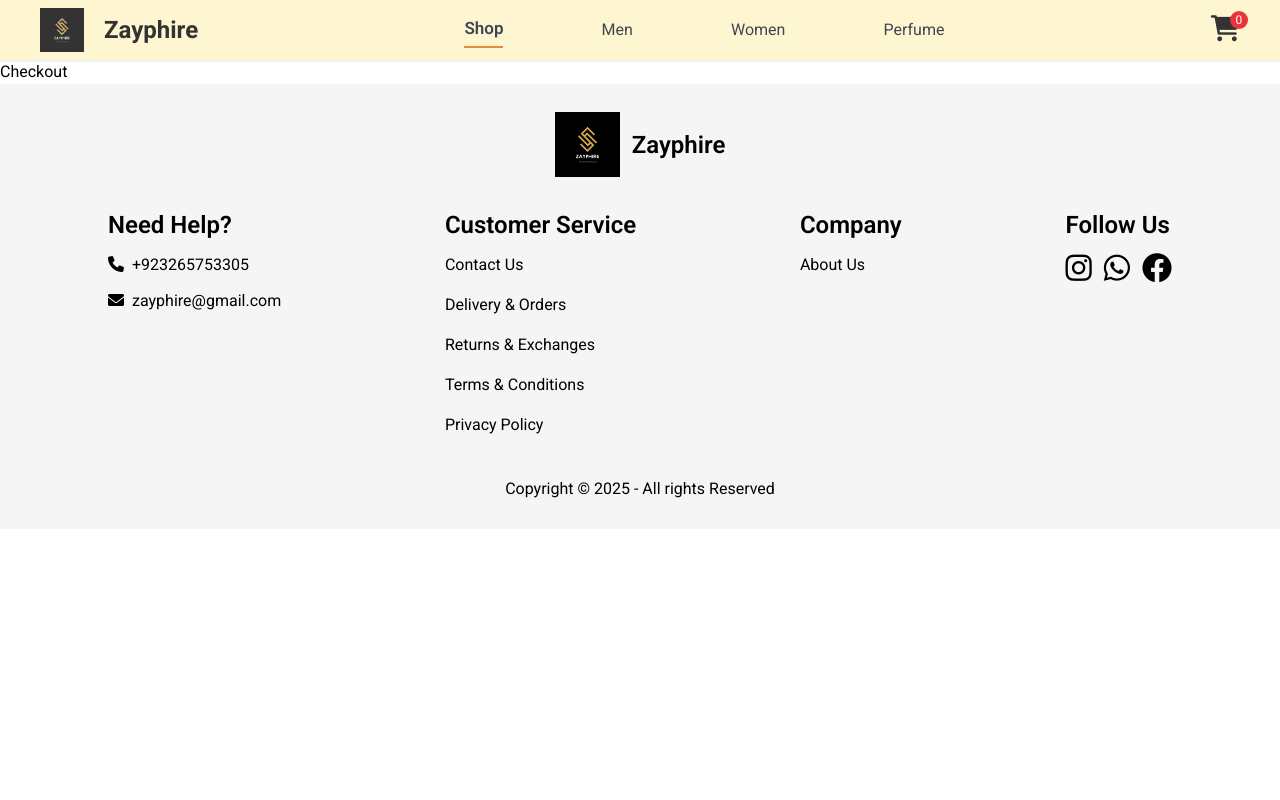
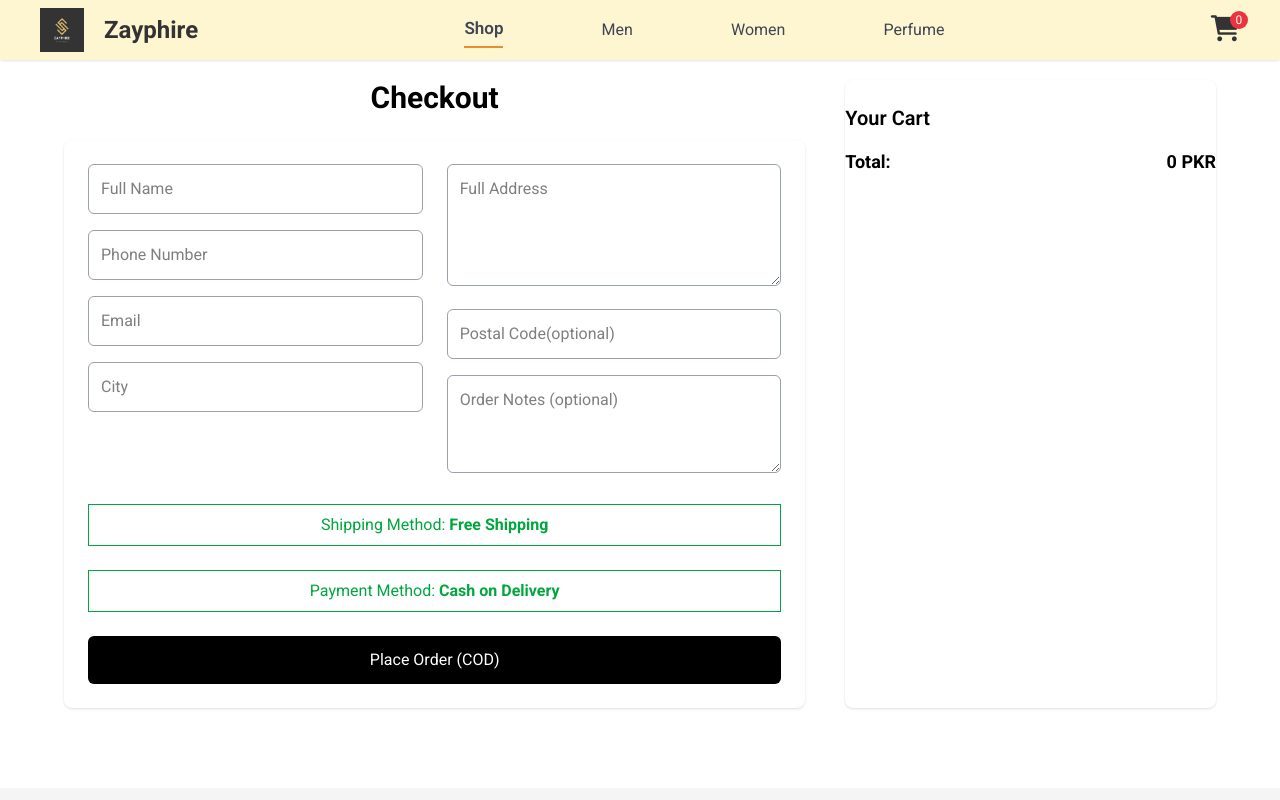
Before and after one commit to mussadiqkhan6886/zayphireStore, a React (Vite) app: page /checkout in a window 1280 px wide. Shown: the top 800 px of the page. Built offline with nearby package versions, Linux system fonts and the light colour scheme.

Commit message:
completed just left emailjs

```diff
--- a/package.json
+++ b/package.json
@@ -10,8 +10,10 @@
     "preview": "vite preview"
   },
   "dependencies": {
+    "@emailjs/browser": "^4.4.1",
     "@tailwindcss/vite": "^4.1.11",
     "aos": "^2.3.4",
+    "emailjs": "^4.0.3",
     "react": "^19.1.0",
     "react-dom": "^19.1.0",
     "react-router-dom": "^7.7.0",
--- a/src/Components/CartItem/CartItem.jsx
+++ b/src/Components/CartItem/CartItem.jsx
@@ -7,8 +7,15 @@ const CartItem = () => {
 
     const {totalAmount, all_products, cartValue, removeFromCart} = useContext(ShopContext)
 
-  return (
-    <section className='md:p-10 pt-15 lg:px-30'>
+    {if(totalAmount() <= 0){
+        return (
+            <section className='text-center p-5'>
+                <h1 className='text-4xl font-semibold'>No Items In Cart</h1>
+            </section>
+        )
+    }else{
+        return(
+            <section className='md:p-10 pt-15 lg:px-30'>
     <div className='flex'>
         <h2 className='w-[10%] font-semibold text-[18px] mb-3'>Products</h2>
         <h2 className='w-[30%] font-semibold text-[18px] mb-3 pl-10'>Title</h2>
@@ -58,7 +65,7 @@ const CartItem = () => {
                     <p className='font-bold text-[16px]'>PKR {totalAmount()}</p>
                 </div>
             </div>
-            <Link to={"/checkout"}><button className='bg-red-500 px-6 py-2 text-white mt-5 cursor-pointer'>PROCEED TO CHECKOUT</button></Link>
+            <Link to={"/checkout"}><button disabled={totalAmount() <= 0 ? true : false} className='bg-red-500 px-6 py-2 disabled:bg-gray-300 text-white mt-5 not-disabled:cursor-pointer'>PROCEED TO CHECKOUT</button></Link>
         </div>
         <div>
             <h5 className='text-gray-400 mb-2'>If you have a promo code, Enter it here</h5>
@@ -70,7 +77,9 @@ const CartItem = () => {
     </div>
 
     </section>
-  )
+        )
+    }}
+
 }
 
 export default CartItem
--- a/src/Pages/Checkout.jsx
+++ b/src/Pages/Checkout.jsx
@@ -1,11 +1,225 @@
-import React from 'react'
+import React, { useContext, useState } from "react";
+import emailjs from "@emailjs/browser";
+import { ShopContext } from "../Context/ShopContext";
 
 const Checkout = () => {
+  const [formData, setFormData] = useState({
+    fullName: "",
+    phone: "",
+    email: "",
+    address: "",
+    city: "",
+    postalCode: "",
+    notes: "",
+  });
+
+  const { cartValue, totalAmount, all_products } = useContext(ShopContext);
+  const [status, setStatus] = useState("");
+
+  const cartItems = Object.entries(cartValue)
+  .filter(([_, quantity]) => quantity > 0) // Only selected items
+  .map(([productId, quantity]) => {
+    const product = all_products.find((p) => p.id === parseInt(productId));
+    if (product) {
+      return { ...product, quantity };
+    }
+    return null;
+  })
+  .filter(Boolean); // Remove nulls if any
+
+
+  const handleChange = (e) =>
+    setFormData({ ...formData, [e.target.name]: e.target.value });
+
+  const generateProductList = () => {
+  return cartItems
+    .map(
+      (item) => `Product: ${item.name} | Quantity: ${item.quantity} | Total: ${item.price * item.quantity} PKR`
+    )
+    .join("\n");
+};
+
+
+  const handleSubmit = (e) => {
+    e.preventDefault();
+    setStatus("Sending...");
+
+    const templateParams = {
+      fullName: formData.fullName,
+      phone: formData.phone,
+      email: formData.email,
+      address: formData.address,
+      city: formData.city,
+      postalCode: formData.postalCode,
+      notes: formData.notes || "No notes",
+      cartItems: generateProductList(),
+      totalAmount: `${totalAmount} PKR`,
+    };
+
+    emailjs
+      .send(
+        "YOUR_SERVICE_ID",       // replace with your actual service ID
+        "YOUR_TEMPLATE_ID",      // replace with your actual template ID
+        templateParams,
+        "YOUR_PUBLIC_KEY"        // replace with your actual public key
+      )
+      .then(
+        () => {
+          setStatus("✅ Order placed successfully!");
+          setFormData({
+            fullName: "",
+            phone: "",
+            email: "",
+            address: "",
+            city: "",
+            postalCode: "",
+            notes: "",
+          });
+        },
+        (err) => {
+          console.error(err);
+          setStatus("❌ Failed to place order. Try again later.");
+        }
+      );
+  };
+
+
   return (
-    <main className='pt-15'>
-      <h1>Checkout</h1>
+    <main className="flex flex-col md:flex-row justify-between py-30 md:py-20 gap-10 max-w-6xl mx-auto">
+      <div className="w-full md:w-2/3">
+        <h2 className="text-3xl text-center font-bold mb-6">Checkout</h2>
+
+        <form
+          onSubmit={handleSubmit}
+          className="grid grid-cols-1 md:grid-cols-2 gap-6 bg-white p-6 rounded-lg shadow"
+        >
+          <div className="space-y-4">
+            <input
+              autocomplete="off"
+
+              name="fullName"
+              type="text"
+              placeholder="Full Name"
+              required
+              value={formData.fullName}
+              onChange={handleChange}
+              className="border-gray-400 outline-none w-full p-3 border rounded-md"
+            />
+            <input
+              autocomplete="off"
+
+              name="phone"
+              type="tel"
+              placeholder="Phone Number"
+              required
+              value={formData.phone}
+              onChange={handleChange}
+              className="border-gray-400 outline-none w-full p-3 border rounded-md"
+            />
+            <input
+              autocomplete="off"
+
+              name="email"
+              type="email"
+              placeholder="Email"
+              required
+              value={formData.email}
+              onChange={handleChange}
+              className="border-gray-400 outline-none w-full p-3 border rounded-md"
+            />
+            <input
+              autocomplete="off"
+
+              name="city"
+              type="text"
+              placeholder="City"
+              required
+              value={formData.city}
+              onChange={handleChange}
+              className="border-gray-400 outline-none w-full p-3 border rounded-md"
+            />
+          </div>
+
+          <div className="space-y-4">
+            <textarea
+              name="address"
+              placeholder="Full Address"
+              rows="4"
+              required
+              value={formData.address}
+              onChange={handleChange}
+              className="w-full border-gray-400 outline-none p-3 border rounded-md"
+            />
+            <input
+              name="postalCode"
+              type="text"
+              placeholder="Postal Code(optional)"
+              value={formData.postalCode}
+              onChange={handleChange}
+              className="w-full p-3 border-gray-400 outline-none border rounded-md"
+            />
+            <textarea
+              name="notes"
+              placeholder="Order Notes (optional)"
+              rows="3"
+              value={formData.notes}
+              onChange={handleChange}
+              className="w-full p-3 border-gray-400 outline-none border rounded-md"
+            />
+          </div>
+
+          <p className="text-green-600 text-center border py-2 md:col-span-2">
+            Shipping Method: <strong>Free Shipping</strong>
+          </p>
+          <p className="text-green-600 text-center border py-2 md:col-span-2">
+            Payment Method: <strong>Cash on Delivery</strong>
+          </p>
+
+          <button
+            type="submit"
+            className="md:col-span-2 w-full cursor-pointer bg-black text-white py-3 rounded-md hover:bg-gray-800 transition"
+          >
+            Place Order (COD)
+          </button>
+        </form>
+
+        {status && (
+          <p className="mt-4 text-center text-blue-600 font-medium">
+            {status}
+          </p>
+        )}
+      </div>
+
+      <div className="w-full md:w-1/3 bg-white py-6 px-6 md:px-0 rounded-lg shadow">
+        <h3 className="text-xl font-semibold mb-4">Your Cart</h3>
+        {cartItems.map((item) => {
+          if(item){
+            return (
+              <div
+            key={item.id}
+            className="flex justify-between items-center border-b py-2"
+          >
+            <div className="flex gap-5">
+              <img className="w-[70px]" src={item.image} alt="image" />
+              <div>
+              <p className="font-medium">{item.name}</p>
+              <p className="text-sm text-gray-600">Qty: {item.quantity}</p>
+              </div>
+            </div>
+            <p>{item.price * item.quantity} PKR</p>
+          </div>
+            )
+          }else { return null}
+
+        }
+        )}
+        <div className="flex justify-between mt-4 font-bold text-lg">
+          <span>Total:</span>
+          <span>{totalAmount()} PKR</span>
+        </div>
+      </div>
     </main>
-  )
-}
+  );
+};
 
-export default Checkout
+export default Checkout;
--- a/src/Pages/ContactUs.jsx
+++ b/src/Pages/ContactUs.jsx
@@ -1,9 +1,41 @@
-import React from 'react'
+import React, { useRef } from 'react';
+import emailjs from '@emailjs/browser';
 
 const ContactUs = () => {
+
+   const form = useRef();
+
+  const sendEmail = (e) => {
+    e.preventDefault();
+
+    emailjs
+      .sendForm('YOUR_SERVICE_ID', 'YOUR_TEMPLATE_ID', form.current, {
+        publicKey: 'YOUR_PUBLIC_KEY',
+      })
+      .then(
+        () => {
+          console.log('SUCCESS!');
+        },
+        (error) => {
+          console.log('FAILED...', error.text);
+        },
+      );
+  };
   return (
     <main className='pt-15'>
       <h1>Contact Us</h1>
+
+
+
+    <form ref={form} onSubmit={sendEmail}>
+      <label>Name</label>
+      <input type="text" name="user_name" />
+      <label>Email</label>
+      <input type="email" name="user_email" />
+      <label>Message</label>
+      <textarea name="message" />
+      <input type="submit" value="Send" />
+    </form>
     </main>
   )
 }
```
Also changed, not shown: 1 other file (tests, documents, lock files or other folders).
